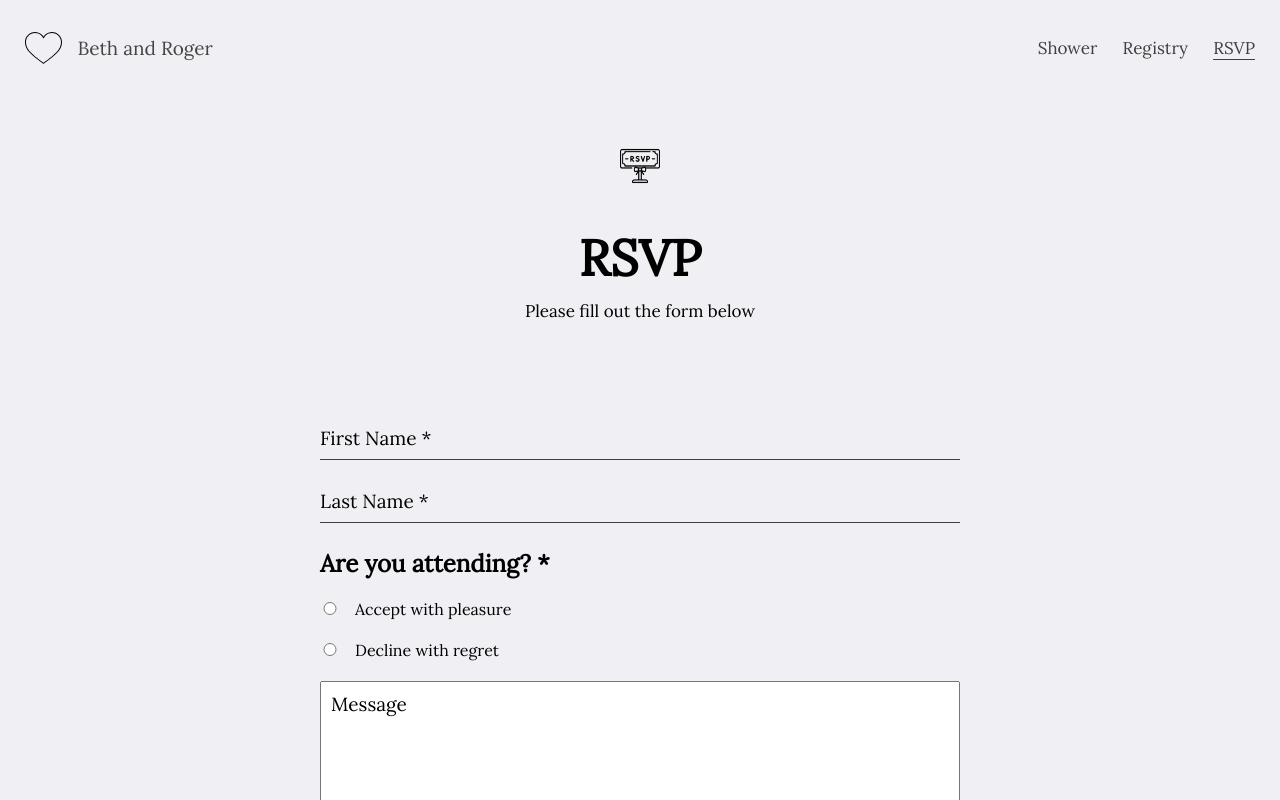
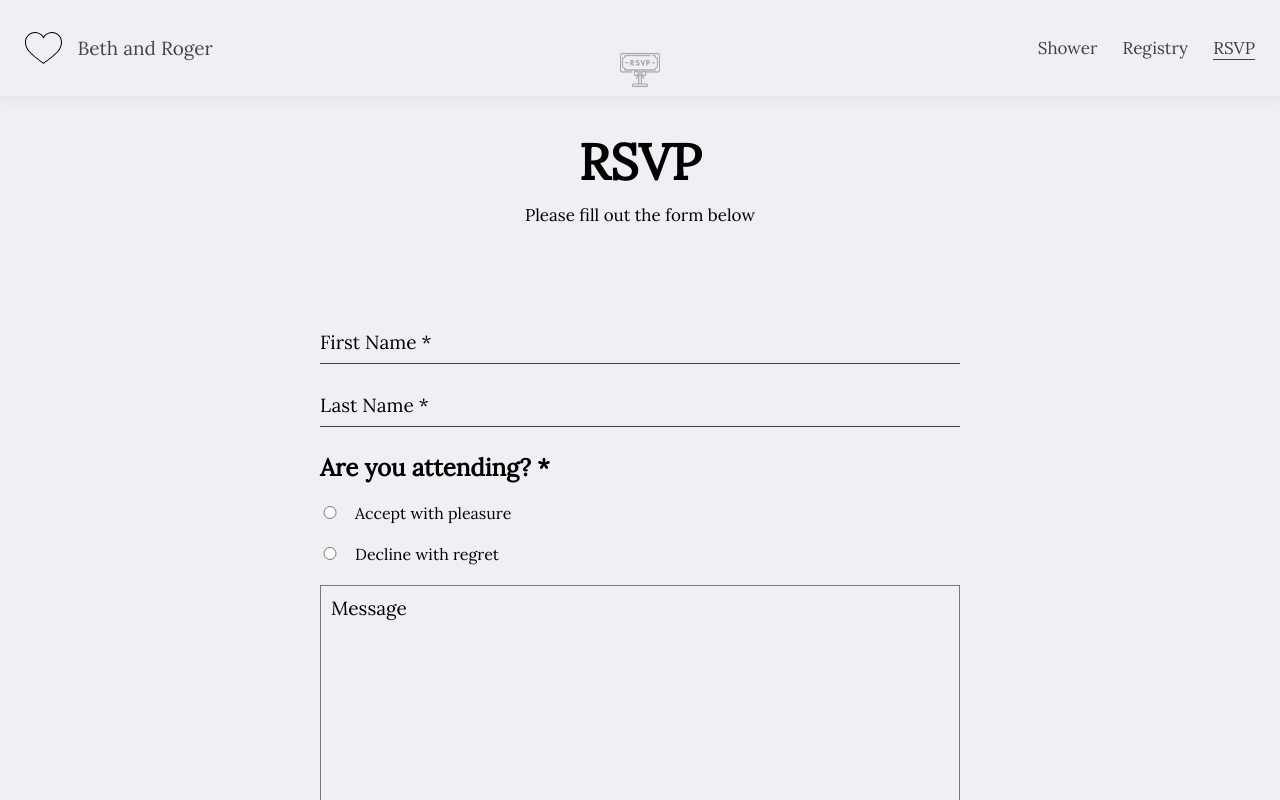
Before and after one commit to atrain42/pixelinvite-cosmo, a React (Create React App) app: page /rsvp in a window 1280 px wide. Shown: the top 800 px of the page. Built offline with nearby package versions, Linux system fonts and the light colour scheme.

Commit message:
site updates

```diff
--- a/src/App.js
+++ b/src/App.js
@@ -35,8 +35,8 @@ function App() {
     !loading && (
       <Router>
         <ScrollToTop />
-        <Navbar />
         <AnimatePresence exitBeforeEnter>
+          <Navbar />
           <Routes>
             <Route path="/" element={<Home />} />
             <Route path="/registry" element={<Registry />} />
--- a/src/components/navbar/Navbar.module.css
+++ b/src/components/navbar/Navbar.module.css
@@ -1,7 +1,10 @@
 .nav {
   z-index: 100;
-  background-color: #f0eff4;
-  position: relative;
+  background-color: #f0eff4b2;
+  box-shadow: 0px 0px 10px 4px rgba(147, 147, 147, 0.108);
+  position: fixed;
+  top: 0;
+  left: 0;
   width: 100%;
   padding: 0 25px;
 }
--- a/src/index.css
+++ b/src/index.css
@@ -10,6 +10,7 @@
 body {
   width: 100%;
   overflow-x: hidden;
+  background-color: #f0eff4;
 }
 
 html {
--- a/src/layout/Contact/Contact.css
+++ b/src/layout/Contact/Contact.css
@@ -72,6 +72,7 @@ form input {
 
 textarea {
   padding: 10px 10px;
+  background-color: #f0eff4;
 }
 
 @media (max-width: 950px) {
--- a/src/layout/Home/Home.css
+++ b/src/layout/Home/Home.css
@@ -1,7 +1,7 @@
 .header {
   width: 100%;
-  padding: 100px 75px;
-  padding-bottom: 125px;
+  padding: 125px 75px;
+  padding-top: 150px;
 }
 
 .header h1 {
```
